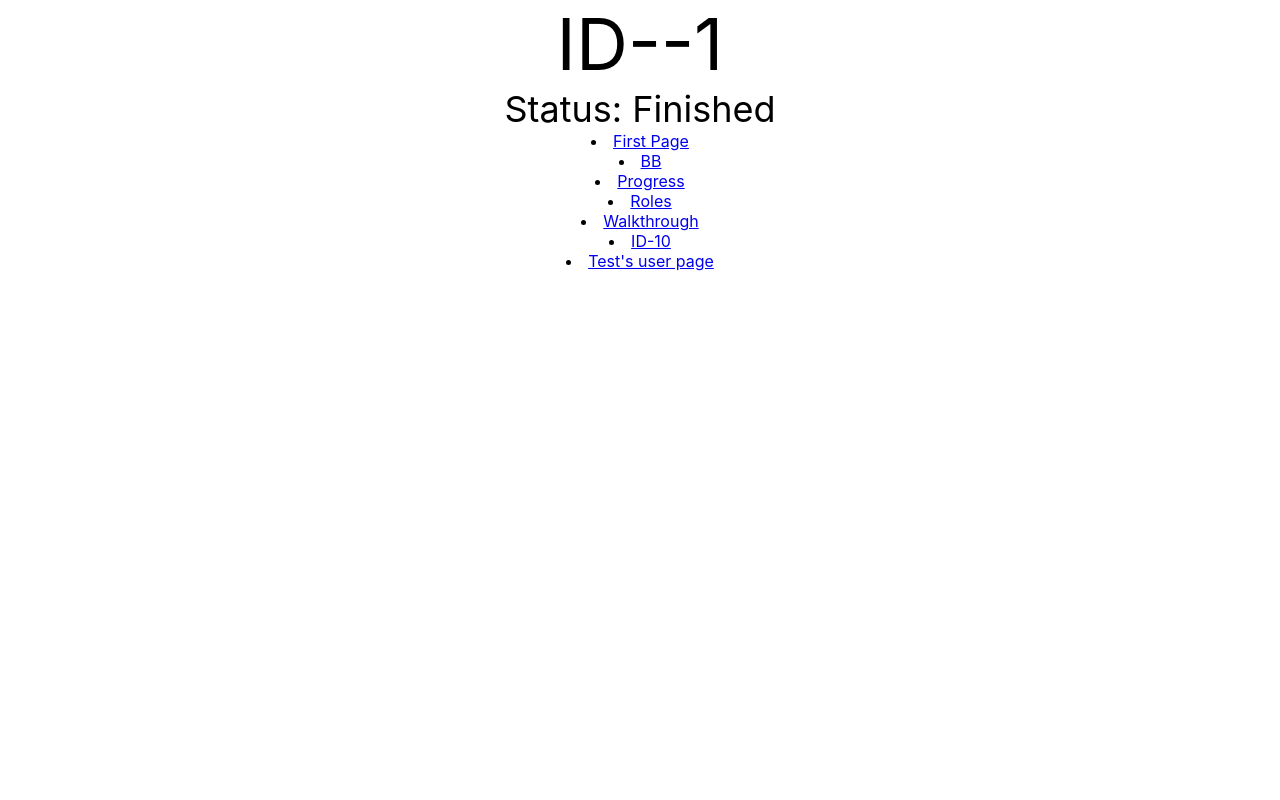
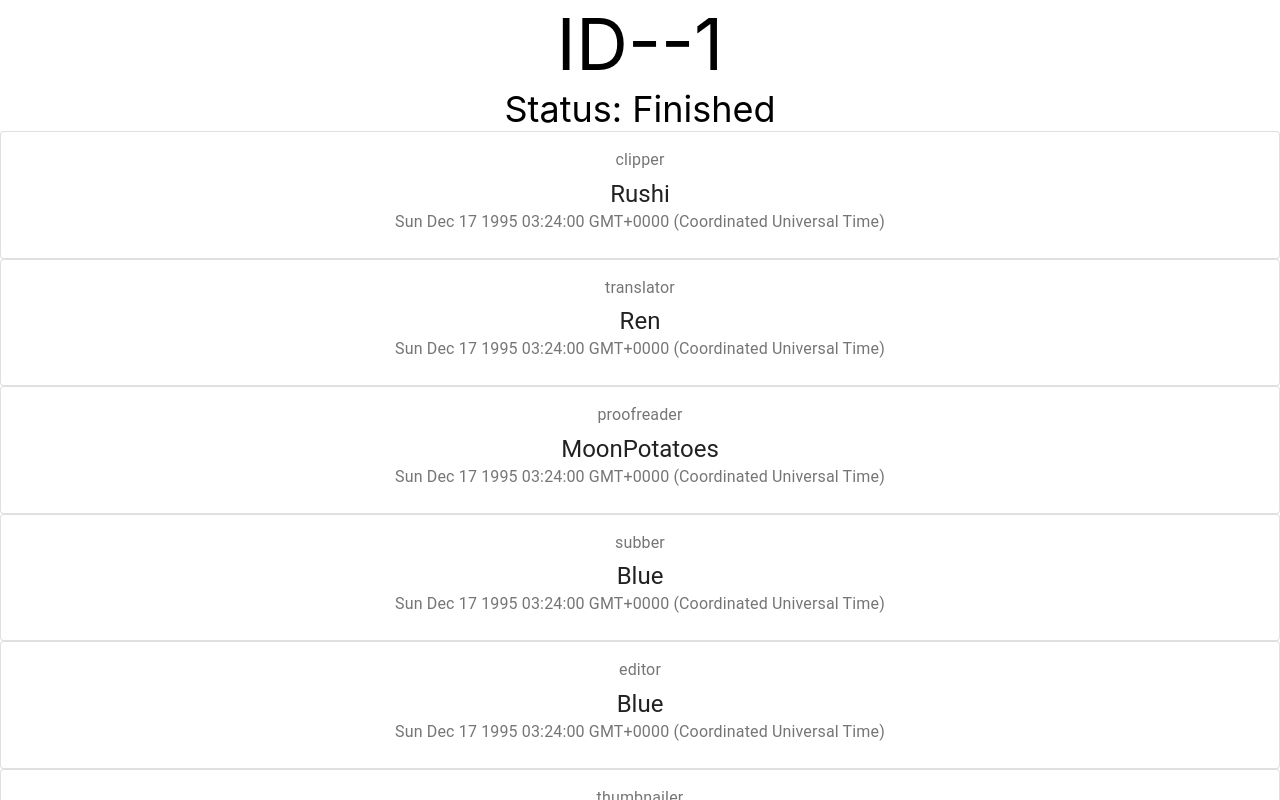
Before and after one commit to thefakezhang/BulletinBoard, a React (Create React App) app: page /id/10 in a window 1280 px wide. Shown: the top 800 px of the page. Built offline with nearby package versions, Linux system fonts and the light colour scheme; no server answers.

Commit message:
ID page properly displaying information

```diff
--- a/src/Components/Identification.jsx
+++ b/src/Components/Identification.jsx
@@ -1,6 +1,8 @@
 import React from 'react';
 import {useState} from 'react';
 import Youtube from 'react-youtube';
+import {Card, CardContent, Typography} from '@material-ui/core';
+import { makeStyles } from '@material-ui/core/styles';
 
 export default (props) => {
     const [temp, setTemp] = useState(
@@ -9,9 +11,9 @@ export default (props) => {
             status: "Finished",
             embed: "https://www.youtube.com/watch?v=z2LqC2y5JCY",
             clipper: "Rushi",
-            clip_time: new Date('December 17, 1995 03:24:00'),
+            clipper_time: new Date('December 17, 1995 03:24:00'),
             translator: "Ren",
-            translate_time: new Date('December 17, 1995 03:24:00'),
+            translator_time: new Date('December 17, 1995 03:24:00'),
             proofreader: "MoonPotatoes",
             proofreader_time: new Date('December 17, 1995 03:24:00'),
             subber: "Blue",
@@ -27,12 +29,14 @@ export default (props) => {
         }
     );
 
+    const [roles, ___] = useState(["clipper", "translator", "proofreader", "subber", "editor", "thumbnailer", "QA"]);
+
     const opts = {
         height: '390',
         width: '640',
         playerVars: {
           // https://developers.google.com/youtube/player_parameters
-          autoplay: 1,
+          autoplay: 0,
         },
       };
 
@@ -42,7 +46,31 @@ export default (props) => {
             <div style = {{ margin: '0 auto', fontSize: 72}}>ID-{temp.id}</div>
             <div style = {{ margin: '0 auto', fontSize: 36}}>Status: {temp.status}</div>
             <Youtube videoId = "z2LqC2y5JCY" opts = {opts} ></Youtube>
+            <div id = "contributors" style={{margin: '0 auto', fontSize: 36}}>
+                {roles.map(
+                    (roles) => {
+                       return <UserTag role = {roles} user = {temp[roles]} time = {temp[roles+"_time"]}/>
+                    }
+                )}
+            </div>
         </div>
 
     );
 }
+
+
+
+class UserTag extends React.Component {
+
+
+    render(){
+        return <Card variant = "outlined">
+            <CardContent>
+            <Typography className="title" color="textSecondary" gutterBottom>{this.props.role}</Typography>
+            <Typography variant="h5" component="h2">{this.props.user}</Typography>
+            <Typography className="test" color="textSecondary">{this.props.time.toString()}</Typography>
+            </CardContent>
+        </Card>;
+    }
+
+}
```
